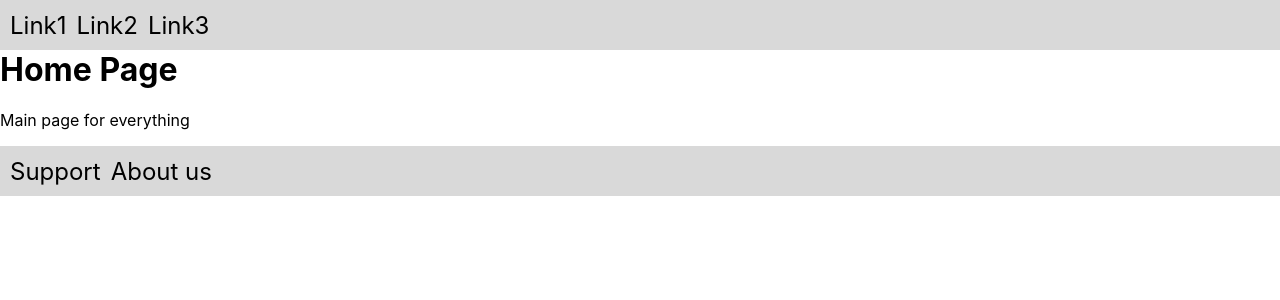
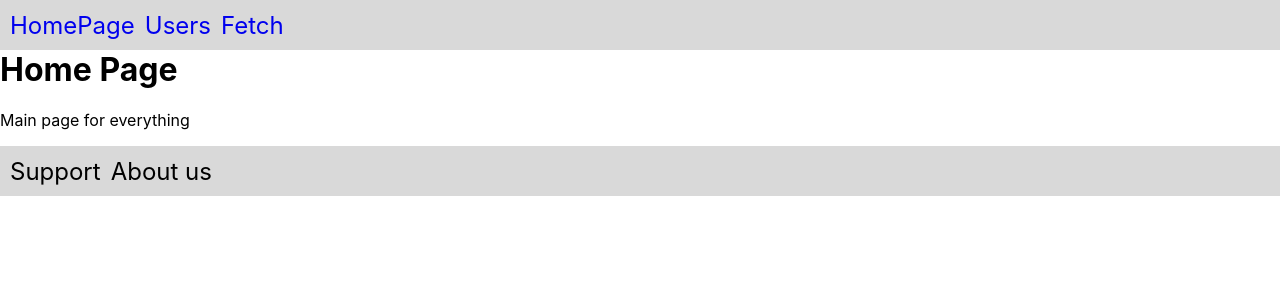
Before and after one commit to michael-ryk/react-all-concept-in-one-project, a React (Create React App) app: page /homepage in a window 1280 px wide. Shown: the top 300 px of the page. Built offline with nearby package versions, Linux system fonts and the light colour scheme.

Commit message:
Create links to pages

```diff
--- a/src/layout/MainNavigation.jsx
+++ b/src/layout/MainNavigation.jsx
@@ -2,18 +2,25 @@ import { NavLink } from 'react-router-dom';
 import classes from './MainNavigation.module.css';
 
 const MainNavigation = () => {
+  let activeClassName = classes.active;
   return (
     <header className={classes['main-header']} >
-      <nav >
+      <nav className={classes.nav}>
         <ul>
           <li>
-            Link1
+            <NavLink to='homepage' className={({isActive}) => isActive ? activeClassName : undefined}>
+              HomePage
+            </NavLink>
           </li>
           <li>
-            Link2
+            <NavLink to='usermodule' className={({isActive}) => isActive ? activeClassName : undefined}>
+              Users
+            </NavLink>
           </li>
           <li>
-            Link3
+            <NavLink to='fetchapi' className={({isActive}) => isActive ? activeClassName : undefined}>
+              Fetch
+            </NavLink>
           </li>
         </ul>
       </nav>
--- a/src/layout/MainNavigation.module.css
+++ b/src/layout/MainNavigation.module.css
@@ -23,7 +23,13 @@
   font-size: 1.5rem;
 }
 
-.main-header li:hover {
+
+.nav a{
+  text-decoration: none;
+}
+
+.nav a:hover,
+.nav a:active {
   color:rgb(0, 13, 114);
   background: rgb(181, 181, 255);
   cursor: context-menu;
```
